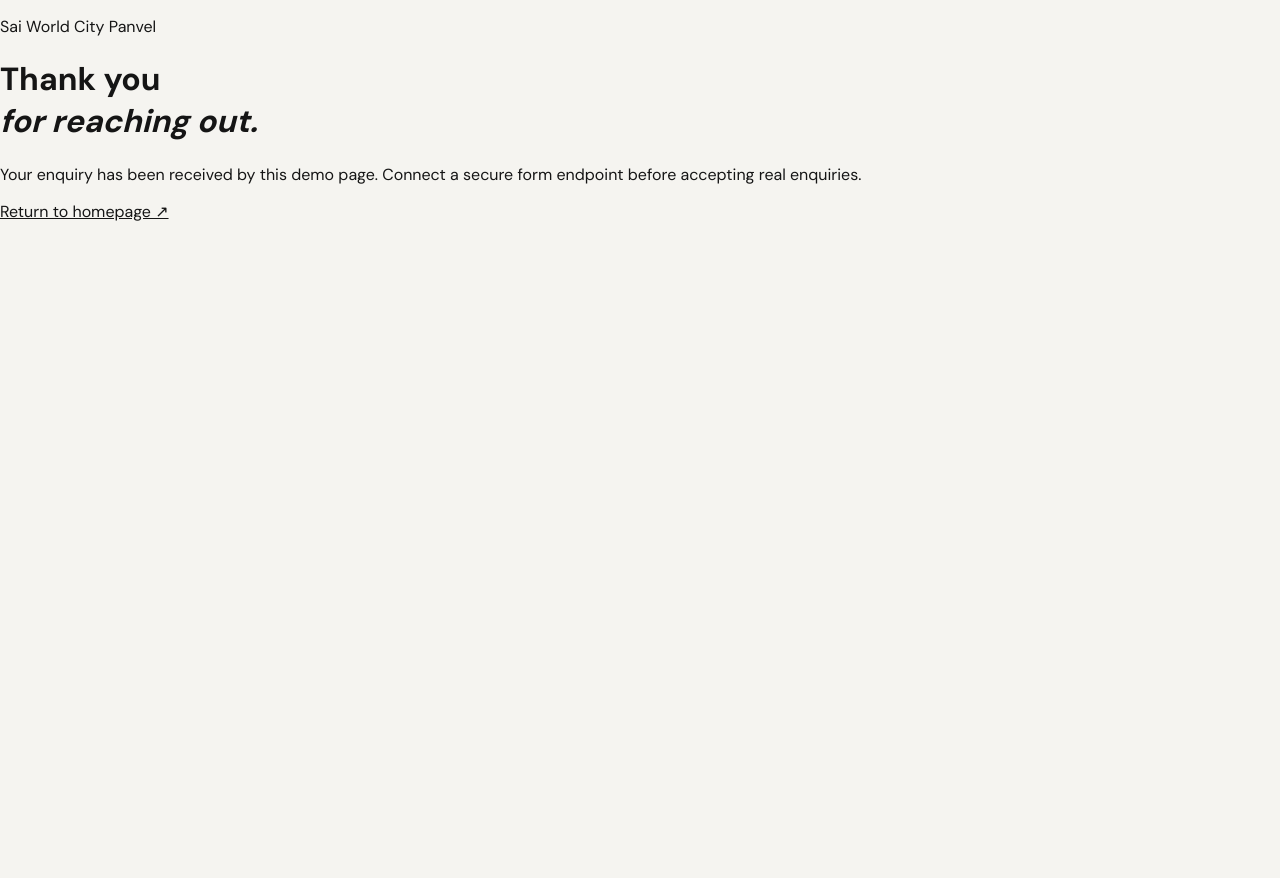
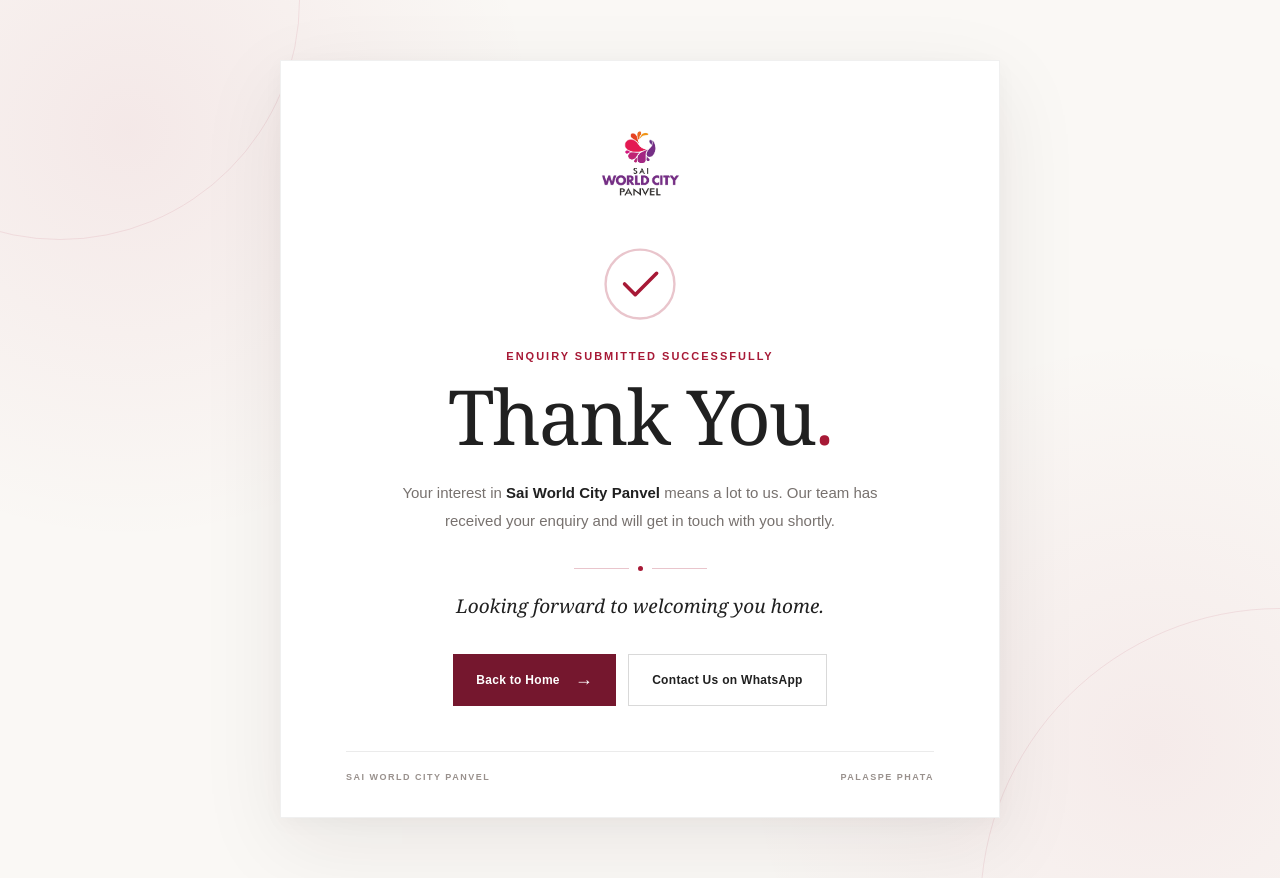
Before and after one commit to dharnejaydev/saiworld-city-panvel-landing-page, an Astro site: page /thank-you in a window 1280 px wide. Before the commit the page ends 816 px from the top, so only its background shows below. Built offline with nearby package versions, Linux system fonts and the light colour scheme; Astro itself is replaced by a stand-in of ours.

```diff
--- a/package.json
+++ b/package.json
@@ -12,6 +12,7 @@
   },
   "dependencies": {
     "@astrojs/check": "^0.9.4",
+    "@emailjs/browser": "^5.0.3",
     "astro": "^5.7.0",
     "typescript": "^5.7.3"
   }
--- a/src/pages/thank-you.astro
+++ b/src/pages/thank-you.astro
@@ -1,11 +1,102 @@
+
 ---
-import MainLayout from '../layouts/MainLayout.astro';
+import "../styles/thank-you.css";
+
+const projectName = "Sai World City Panvel";
 ---
-<MainLayout title="Thank You | Sai World City Panvel" description="Thank you for your enquiry about Sai World City Panvel.">
-  <main class="thank-you-page">
-    <p class="eyebrow">Sai World City Panvel</p>
-    <h1>Thank you<br /><em>for reaching out.</em></h1>
-    <p>Your enquiry has been received by this demo page. Connect a secure form endpoint before accepting real enquiries.</p>
-    <a class="button button-dark" href="/">Return to homepage ↗</a>
-  </main>
-</MainLayout>
+
+<html lang="en">
+  <head>
+    <meta charset="UTF-8" />
+    <meta name="viewport" content="width=device-width, initial-scale=1.0" />
+
+    <title>Thank You | Sai World City Panvel</title>
+
+    <meta
+      name="description"
+      content="Thank you for your enquiry. Our team will contact you shortly regarding Sai World City Panvel."
+    />
+
+    <meta name="robots" content="noindex, nofollow" />
+  </head>
+
+  <body>
+    <main class="thankyou-page">
+
+      <!-- BACKGROUND DECORATION -->
+      <div class="thankyou-decoration thankyou-decoration-one"></div>
+      <div class="thankyou-decoration thankyou-decoration-two"></div>
+
+      <!-- THANK YOU CARD -->
+      <section class="thankyou-card">
+
+        <!-- LOGO -->
+        <a href="/" class="thankyou-logo">
+          <img
+            src="/images/logo/sai-world-city-logo.webp"
+            alt="Sai World City Panvel"
+          />
+        </a>
+
+        <!-- SUCCESS ICON -->
+        <div class="thankyou-success-icon">
+          <svg viewBox="0 0 64 64" aria-hidden="true">
+            <circle cx="32" cy="32" r="29" />
+            <path d="M19 32L28 41L46 23" />
+          </svg>
+        </div>
+
+        <!-- CONTENT -->
+        <span class="thankyou-eyebrow">
+          ENQUIRY SUBMITTED SUCCESSFULLY
+        </span>
+
+        <h1>
+          Thank You<span>.</span>
+        </h1>
+
+        <p class="thankyou-message">
+          Your interest in <strong>{projectName}</strong> means a lot to us.
+          Our team has received your enquiry and will get in touch with you
+          shortly.
+        </p>
+
+        <!-- DIVIDER -->
+        <div class="thankyou-divider">
+          <span></span>
+          <span></span>
+          <span></span>
+        </div>
+
+        <p class="thankyou-note">
+          Looking forward to welcoming you home.
+        </p>
+
+        <!-- BUTTONS -->
+        <div class="thankyou-actions">
+          <a href="/" class="thankyou-home-btn">
+            Back to Home
+            <span>→</span>
+          </a>
+
+          <a
+            href="https://wa.me/919920968878?text=Hi%2C%20I%20have%20submitted%20an%20enquiry%20for%20Sai%20World%20City%20Panvel."
+            target="_blank"
+            rel="noopener noreferrer"
+            class="thankyou-whatsapp-btn"
+          >
+            Contact Us on WhatsApp
+          </a>
+        </div>
+
+        <!-- FOOTER -->
+        <div class="thankyou-footer">
+          <span>SAI WORLD CITY PANVEL</span>
+          <span>PALASPE PHATA</span>
+        </div>
+
+      </section>
+
+    </main>
+  </body>
+</html>
--- /dev/null
+++ b/src/styles/thank-you.css
@@ -0,0 +1,422 @@
+
+/* ==========================================
+   SAI WORLD CITY — THANK YOU PAGE
+========================================== */
+
+:root {
+  --thankyou-red: #a71936;
+  --thankyou-red-dark: #75172e;
+  --thankyou-text: #202020;
+  --thankyou-muted: #77716e;
+  --thankyou-background: #faf8f5;
+}
+
+/* RESET */
+
+.thankyou-page,
+.thankyou-page * {
+  box-sizing: border-box;
+}
+
+body:has(.thankyou-page) {
+  margin: 0;
+  padding: 0;
+}
+
+/* MAIN PAGE */
+
+.thankyou-page {
+  position: relative;
+  isolation: isolate;
+
+  min-height: 100svh;
+  width: 100%;
+
+  display: flex;
+  align-items: center;
+  justify-content: center;
+
+  padding: 60px 24px;
+
+  overflow: hidden;
+
+  background:
+    radial-gradient(
+      circle at 10% 15%,
+      rgba(167, 25, 54, 0.07),
+      transparent 30%
+    ),
+    radial-gradient(
+      circle at 90% 85%,
+      rgba(167, 25, 54, 0.06),
+      transparent 30%
+    ),
+    var(--thankyou-background);
+
+  font-family: "Manrope", Arial, sans-serif;
+}
+
+/* BACKGROUND DECORATION */
+
+.thankyou-decoration {
+  position: absolute;
+  z-index: -1;
+
+  border: 1px solid rgba(167, 25, 54, 0.09);
+  border-radius: 50%;
+
+  pointer-events: none;
+}
+
+.thankyou-decoration-one {
+  width: 480px;
+  height: 480px;
+
+  top: -240px;
+  left: -180px;
+}
+
+.thankyou-decoration-two {
+  width: 600px;
+  height: 600px;
+
+  right: -300px;
+  bottom: -330px;
+}
+
+/* THANK YOU CARD */
+
+.thankyou-card {
+  position: relative;
+
+  width: 100%;
+  max-width: 720px;
+
+  padding: 55px 65px 35px;
+
+  background: #ffffff;
+
+  border: 1px solid rgba(0, 0, 0, 0.06);
+
+  box-shadow:
+    0 25px 80px rgba(38, 20, 24, 0.08),
+    0 5px 20px rgba(38, 20, 24, 0.03);
+
+  text-align: center;
+}
+
+/* LOGO */
+
+.thankyou-logo {
+  display: inline-flex;
+  align-items: center;
+  justify-content: center;
+
+  width: 95px;
+  height: 95px;
+
+  margin-bottom: 35px;
+}
+
+.thankyou-logo img {
+  display: block;
+
+  width: 100%;
+  height: 100%;
+
+  object-fit: contain;
+}
+
+/* SUCCESS ICON */
+
+.thankyou-success-icon {
+  width: 76px;
+  height: 76px;
+
+  margin: 0 auto 28px;
+}
+
+.thankyou-success-icon svg {
+  display: block;
+
+  width: 100%;
+  height: 100%;
+
+  fill: none;
+
+  stroke: var(--thankyou-red);
+  stroke-width: 2;
+
+  stroke-linecap: round;
+  stroke-linejoin: round;
+}
+
+.thankyou-success-icon circle {
+  stroke: rgba(167, 25, 54, 0.25);
+}
+
+.thankyou-success-icon path {
+  stroke-width: 3;
+}
+
+/* EYEBROW */
+
+.thankyou-eyebrow {
+  display: block;
+
+  margin-bottom: 14px;
+
+  color: var(--thankyou-red);
+
+  font-size: 11px;
+  font-weight: 800;
+
+  letter-spacing: 2px;
+}
+
+/* HEADING */
+
+.thankyou-card h1 {
+  margin: 0;
+
+  color: var(--thankyou-text);
+
+  font-family: Georgia, "Times New Roman", serif;
+
+  font-size: clamp(48px, 7vw, 76px);
+  font-weight: 400;
+
+  line-height: 1.05;
+  letter-spacing: -2px;
+}
+
+.thankyou-card h1 span {
+  color: var(--thankyou-red);
+}
+
+/* MESSAGE */
+
+.thankyou-message {
+  max-width: 510px;
+
+  margin: 23px auto 0;
+
+  color: var(--thankyou-muted);
+
+  font-size: 15px;
+  font-weight: 400;
+
+  line-height: 1.9;
+}
+
+.thankyou-message strong {
+  color: var(--thankyou-text);
+  font-weight: 700;
+}
+
+/* DIVIDER */
+
+.thankyou-divider {
+  display: flex;
+  align-items: center;
+  justify-content: center;
+
+  gap: 9px;
+
+  margin: 30px 0 22px;
+}
+
+.thankyou-divider span {
+  display: block;
+
+  width: 5px;
+  height: 5px;
+
+  border-radius: 50%;
+
+  background: var(--thankyou-red);
+}
+
+.thankyou-divider span:first-child,
+.thankyou-divider span:last-child {
+  width: 55px;
+  height: 1px;
+
+  border-radius: 0;
+
+  background: rgba(167, 25, 54, 0.25);
+}
+
+/* NOTE */
+
+.thankyou-note {
+  margin: 0;
+
+  color: var(--thankyou-text);
+
+  font-family: Georgia, "Times New Roman", serif;
+
+  font-size: 19px;
+  font-style: italic;
+}
+
+/* ACTION BUTTONS */
+
+.thankyou-actions {
+  display: flex;
+  align-items: center;
+  justify-content: center;
+
+  flex-wrap: wrap;
+  gap: 12px;
+
+  margin-top: 35px;
+}
+
+.thankyou-home-btn,
+.thankyou-whatsapp-btn {
+  min-height: 52px;
+
+  display: inline-flex;
+  align-items: center;
+  justify-content: center;
+
+  gap: 15px;
+
+  padding: 0 23px;
+
+  font-size: 12px;
+  font-weight: 800;
+
+  letter-spacing: 0.3px;
+
+  text-decoration: none;
+
+  transition:
+    background 0.25s ease,
+    color 0.25s ease,
+    transform 0.25s ease;
+}
+
+.thankyou-home-btn {
+  background: var(--thankyou-red-dark);
+  color: #ffffff;
+}
+
+.thankyou-home-btn:hover {
+  background: var(--thankyou-red);
+  transform: translateY(-2px);
+}
+
+.thankyou-home-btn span {
+  font-size: 18px;
+}
+
+.thankyou-whatsapp-btn {
+  border: 1px solid rgba(0, 0, 0, 0.15);
+  color: var(--thankyou-text);
+  background: #ffffff;
+}
+
+.thankyou-whatsapp-btn:hover {
+  border-color: var(--thankyou-red);
+  color: var(--thankyou-red);
+}
+
+/* FOOTER */
+
+.thankyou-footer {
+  display: flex;
+  align-items: center;
+  justify-content: space-between;
+
+  gap: 12px;
+
+  margin-top: 45px;
+  padding-top: 20px;
+
+  border-top: 1px solid rgba(0, 0, 0, 0.08);
+
+  color: #99918d;
+
+  font-size: 9px;
+  font-weight: 800;
+
+  letter-spacing: 1.5px;
+}
+
+/* ==========================================
+   TABLET
+========================================== */
+
+@media (max-width: 700px) {
+  .thankyou-page {
+    padding: 30px 18px;
+  }
+
+  .thankyou-card {
+    padding: 40px 28px 25px;
+  }
+
+  .thankyou-logo {
+    width: 78px;
+    height: 78px;
+
+    margin-bottom: 28px;
+  }
+
+  .thankyou-success-icon {
+    width: 65px;
+    height: 65px;
+  }
+
+  .thankyou-message {
+    font-size: 14px;
+  }
+
+  .thankyou-actions {
+    flex-direction: column;
+  }
+
+  .thankyou-home-btn,
+  .thankyou-whatsapp-btn {
+    width: 100%;
+  }
+
+  .thankyou-footer {
+    margin-top: 35px;
+    font-size: 8px;
+    letter-spacing: 1px;
+  }
+}
+
+/* ==========================================
+   SMALL MOBILE
+========================================== */
+
+@media (max-width: 380px) {
+  .thankyou-card {
+    padding: 32px 20px 22px;
+  }
+
+  .thankyou-card h1 {
+    font-size: 48px;
+  }
+
+  .thankyou-eyebrow {
+    font-size: 9px;
+    letter-spacing: 1.4px;
+  }
+
+  .thankyou-message {
+    font-size: 13px;
+  }
+
+  .thankyou-note {
+    font-size: 17px;
+  }
+
+  .thankyou-footer {
+    flex-direction: column;
+  }
+}
```
Also changed, not shown: src/components/PopupForm.astro (+145 -40 lines), 1 other file.
